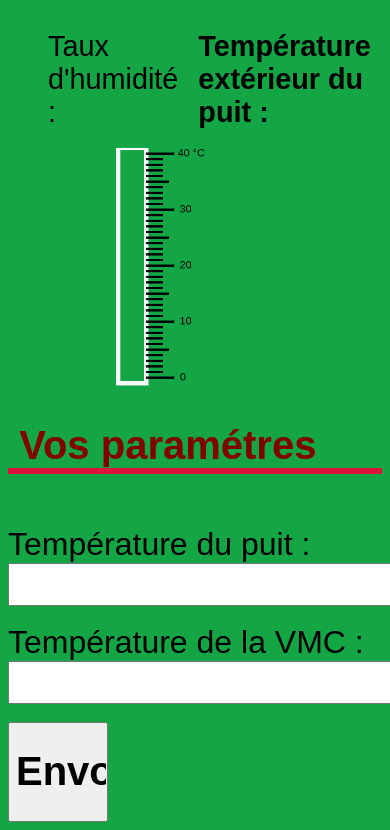
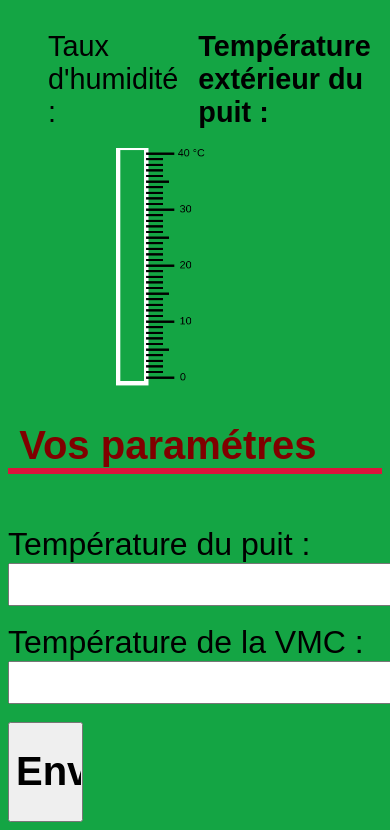
Before and after one commit to lpenaud/puit_canadien, a plain HTML site: page client/index.html in a window 390 px wide. Shown: the part 377-1207 px from the top of the page. Drawn offline with nearby package versions, Linux system fonts and the light colour scheme; no server answers.

Commit message:
Mise à jour de style pour la version mobile

```diff
--- a/client/style.css
+++ b/client/style.css
@@ -154,8 +154,8 @@ h1 {
         font-size: 2em;
     }
 
-    #sumbit1 {
-        height: 80px;
+    #future #sumbit1 {
+        width: 20%;
     }
 
     #future thead,tbody {
```
